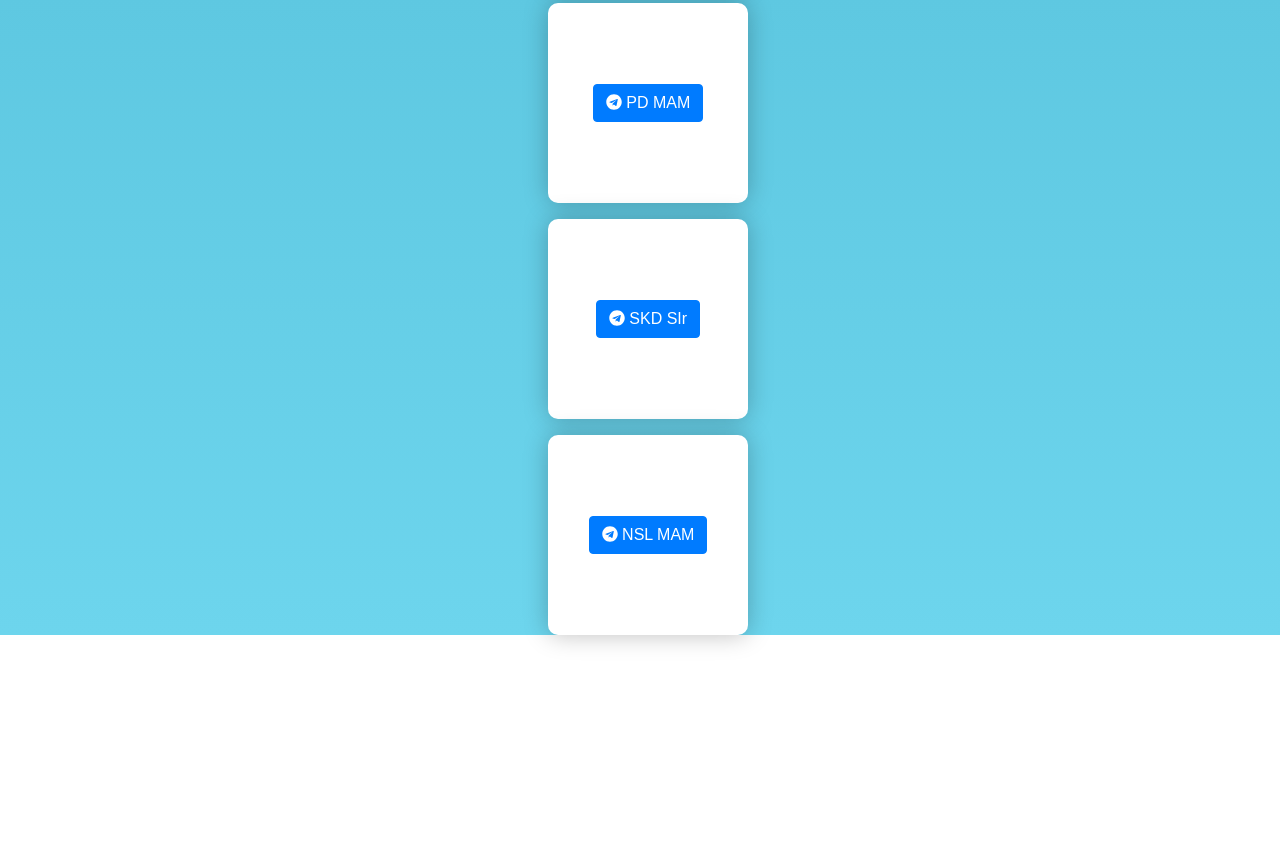
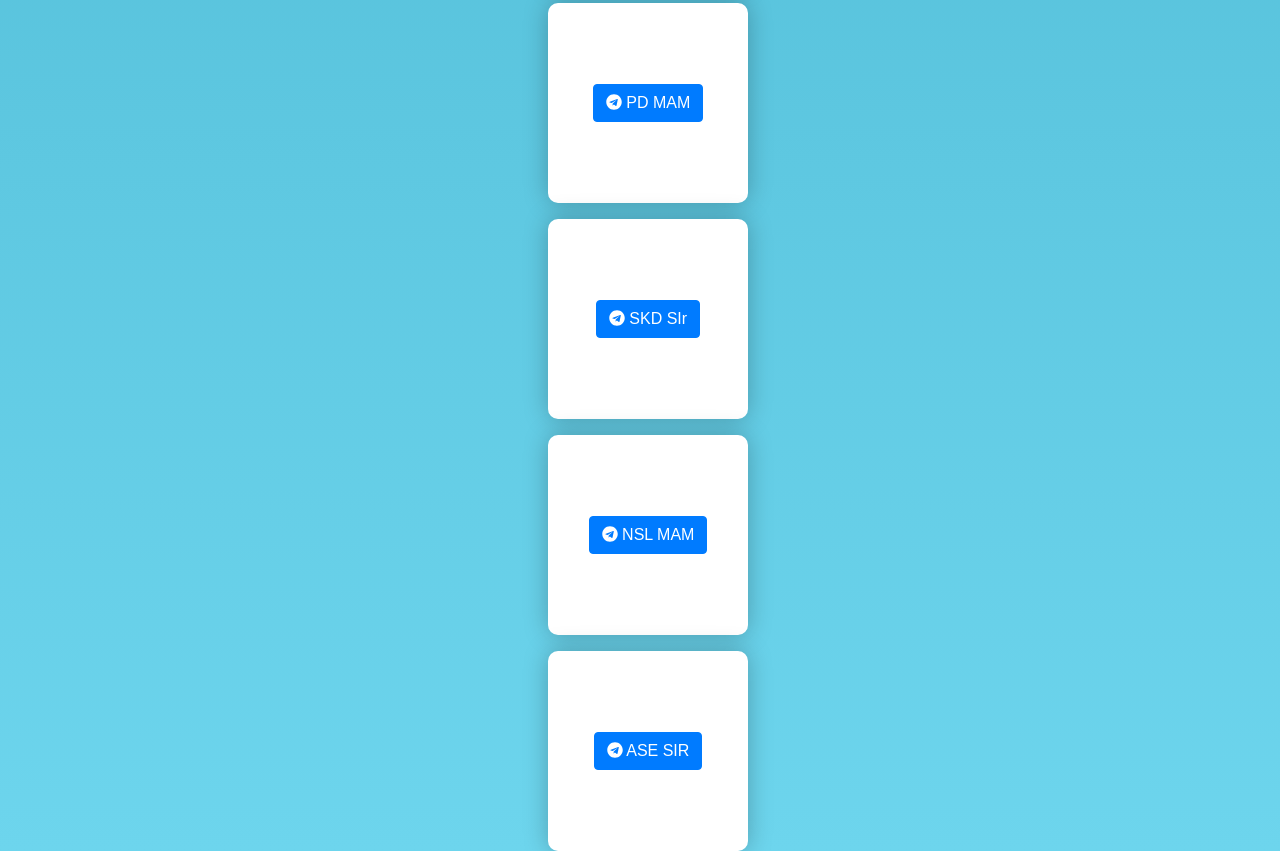
Before and after one commit to AbrarZahinAntor/teacher-links, a plain HTML site: page index.html in a window 1280 px wide. Shown: the part 2605-3456 px from the top of the page. Before the commit the page ends 3240 px from the top, so only its background shows below. Drawn offline with Linux system fonts and the light colour scheme.

Commit message:
Update index.html

```diff
--- a/index.html
+++ b/index.html
@@ -60,6 +60,10 @@
 		>
 			<a class="btn btn-primary" href="https://us04web.zoom.us/j/3266899647?pwd=bWFFYThQbm1VSlM3SVdnRDNOampBZz09"><i class="fab fa-telegram"></i> NSL MAM</a>
 		</div>
+		<div data-aos="zoom-in" data-aos-duration="1000" class="card1 "
+		>
+			<a class="btn btn-primary" href="https://us04web.zoom.us/j/5149135139?pwd=VTVRcFpBTzR6emw2K2RZZlBkVTRtZz09"><i class="fab fa-telegram"></i> ASE SIR</a>
+		</div>
 
 	</main>
 	<script src="assets/aos.js"></script>
```
